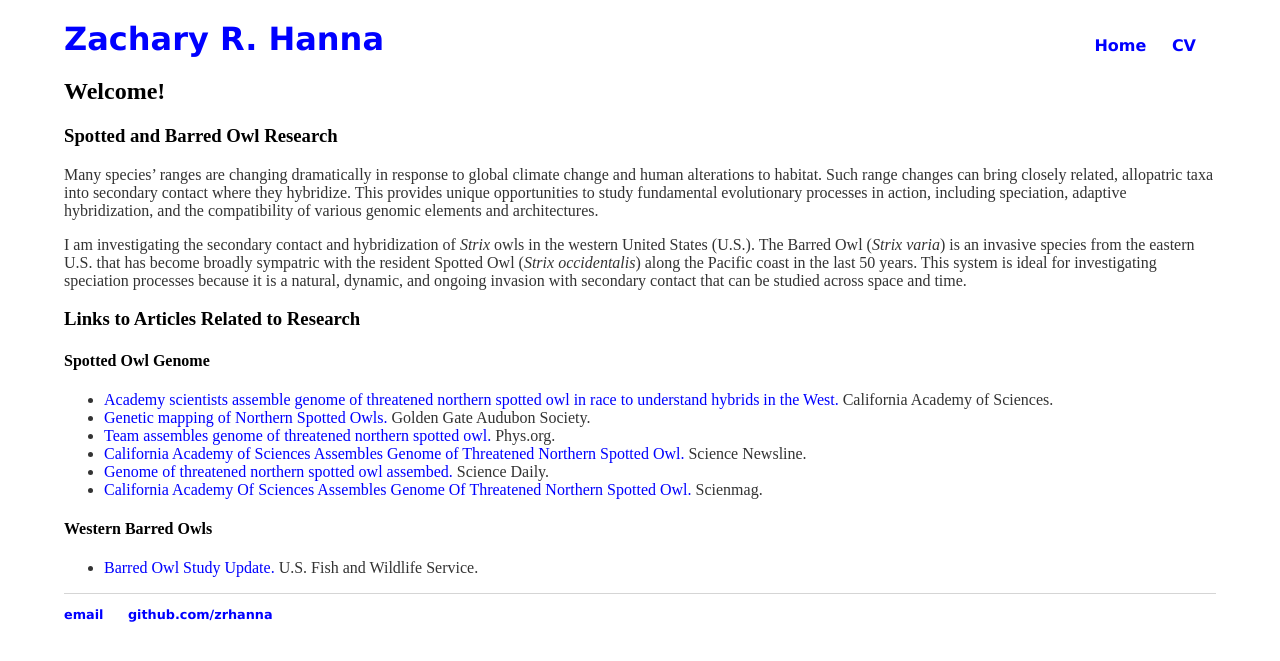
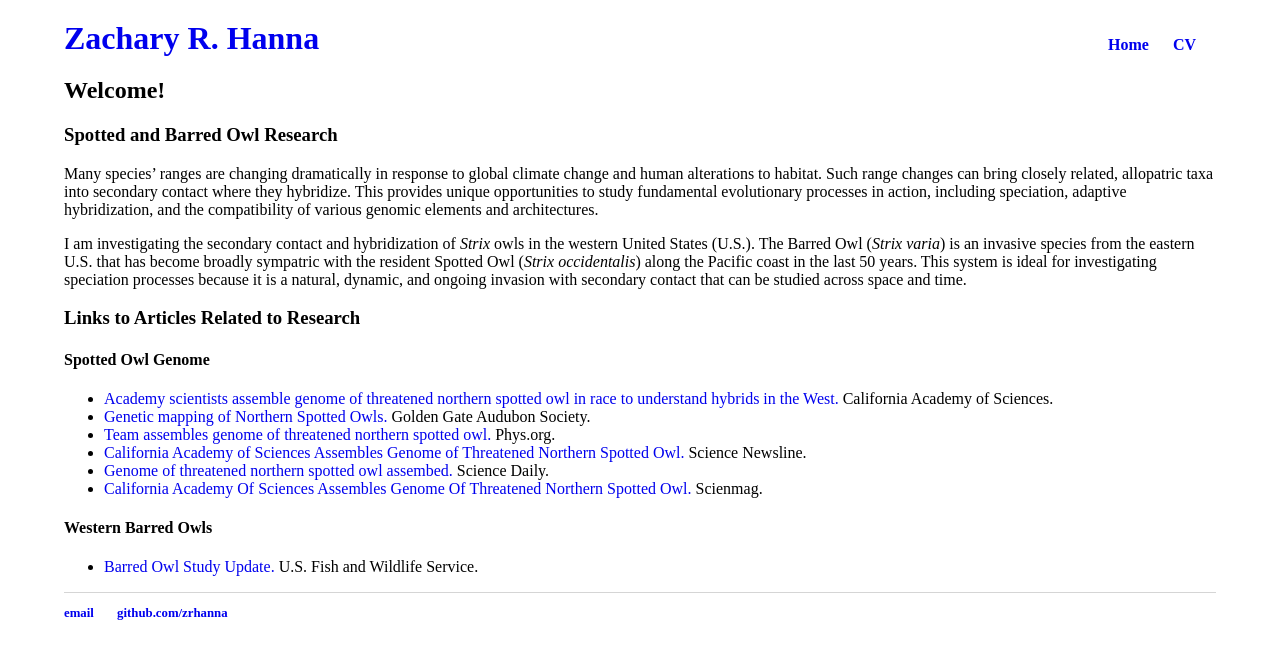
Before and after one commit to zacharyhanna/zacharyhanna.github.io, a Jekyll site: the page built from index.md, in a window 1280 px wide. Shown: the top 661 px of the page. Built offline with Jekyll 4.4.1, drawn with Linux system fonts in a browser that asks for light colours.

Commit message:
Update main.css

```diff
--- a/css/main.css
+++ b/css/main.css
@@ -10,7 +10,7 @@
     float:right;
 }
 nav ul, footer ul {
-    font-family:'Verdana', 'Arial', 'Helvetica', 'Sans-Serif';
+    /*font-family:'Verdana', 'Arial', 'Helvetica', 'Sans-Serif';*/
     padding: 0px;
     list-style: none;
     font-weight: bold;
@@ -21,7 +21,7 @@
 }
 a {
     text-decoration: none;
-    color: #0000ff;
+    /*color: #0000ff;*/
 }
 a:hover {
     text-decoration: underline;
@@ -29,13 +29,13 @@
 h1 {
     display: inline;
     font-size: 2em;
-    font-family:'Verdana', 'Arial', 'Helvetica', 'Sans-Serif';
+    /*font-family:'Verdana', 'Arial', 'Helvetica', 'Sans-Serif';*/
 }
 p {
-    color: #333;
+    /*color: #333;*/
 }
 li {
-    color: #333;
+    /*color: #333;*/
 }
 footer {
     border-top: 1px solid #d5d5d5;
```
